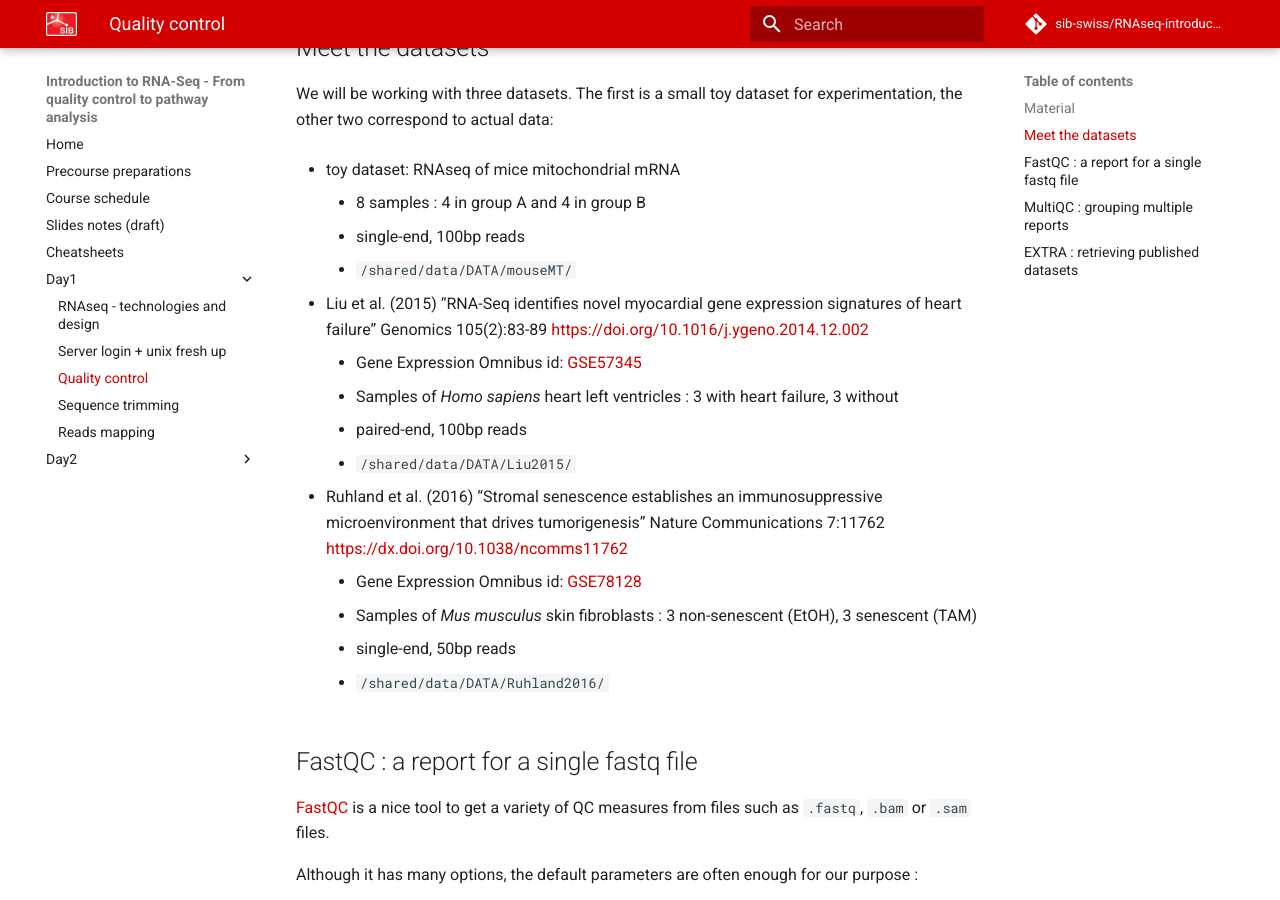
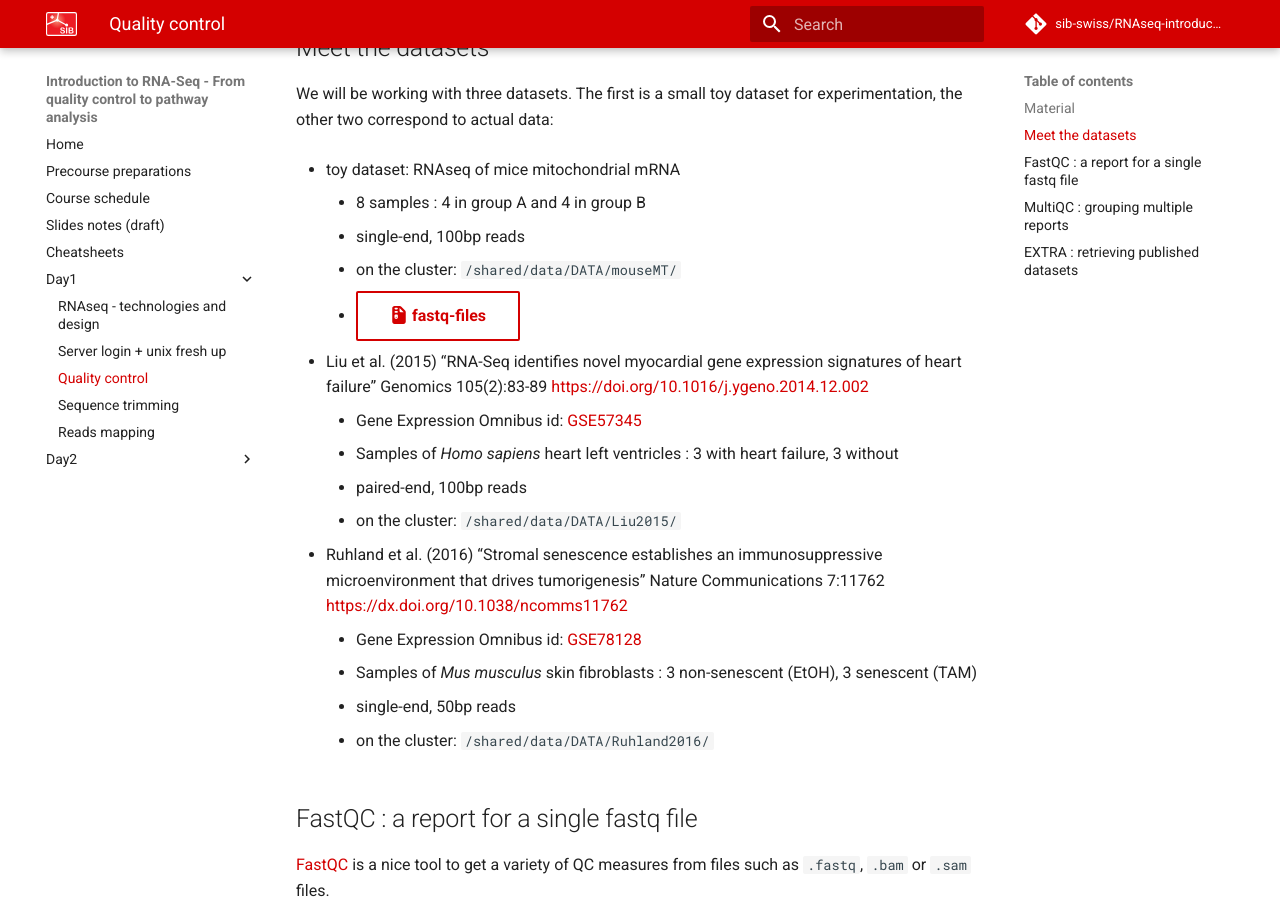
Before and after one commit to sib-swiss/RNAseq-introduction-training, an MkDocs documentation site: the page built from docs/days/quality_control.md, in a window 1280 px wide and 900 px high, scrolled down 861 px. Built offline with MkDocs 1.6.1 and Material for MkDocs 9.7.7, drawn with Linux system fonts in a browser that asks for light colours; comment, search, counter and statistics services are not loaded.

Commit message:
added toy dataset for download

```diff
--- a/docs/days/quality_control.md
+++ b/docs/days/quality_control.md
@@ -33,19 +33,20 @@ We will be working with three datasets. The first is a small toy dataset for exp
  * toy dataset: RNAseq of mice mitochondrial mRNA
  	* 8 samples : 4 in group A and 4 in group B
  	* single-end, 100bp reads
- 	* `/shared/data/DATA/mouseMT/`
+ 	* on the cluster: `/shared/data/DATA/mouseMT/`
+ 	* [:fontawesome-solid-file-zipper: fastq-files](../assets/zip/toy_dataset_fastq.zip){ .md-button}
 
  * Liu et al. (2015) “RNA-Seq identifies novel myocardial gene expression signatures of heart failure” Genomics 105(2):83-89 [https://doi.org/10.1016/j.ygeno.2014.12.002](https://doi.org/10.1016/j.ygeno.2014.12.002)
  	* Gene Expression Omnibus id: [GSE57345](https://www.ncbi.nlm.nih.gov/bioproject/?term=GSE57345)
  	* Samples of *Homo sapiens* heart left ventricles : 3 with heart failure, 3 without
  	* paired-end, 100bp reads
- 	* `/shared/data/DATA/Liu2015/`
+ 	* on the cluster: `/shared/data/DATA/Liu2015/`
 
  * Ruhland et al. (2016) “Stromal senescence establishes an immunosuppressive microenvironment that drives tumorigenesis” Nature Communications 7:11762 [https://dx.doi.org/10.1038/ncomms11762](https://dx.doi.org/10.1038/ncomms11762)
  	* Gene Expression Omnibus id: [GSE78128](https://www.ncbi.nlm.nih.gov/geo/query/acc.cgi?acc=GSE78128)
  	* Samples of *Mus musculus* skin fibroblasts : 3 non-senescent (EtOH), 3 senescent (TAM)
  	* single-end, 50bp reads
- 	* `/shared/data/DATA/Ruhland2016/`
+ 	* on the cluster: `/shared/data/DATA/Ruhland2016/`
 
 
 
```
Also changed, not shown: notes_for_next_course.txt (+5 -5 lines), 1 other file.
